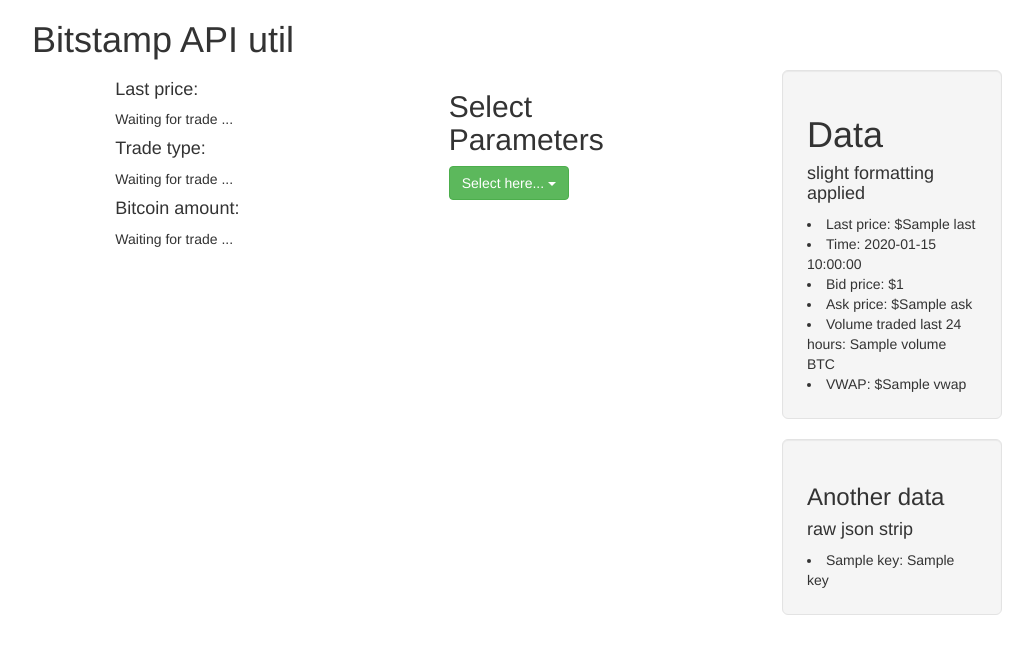
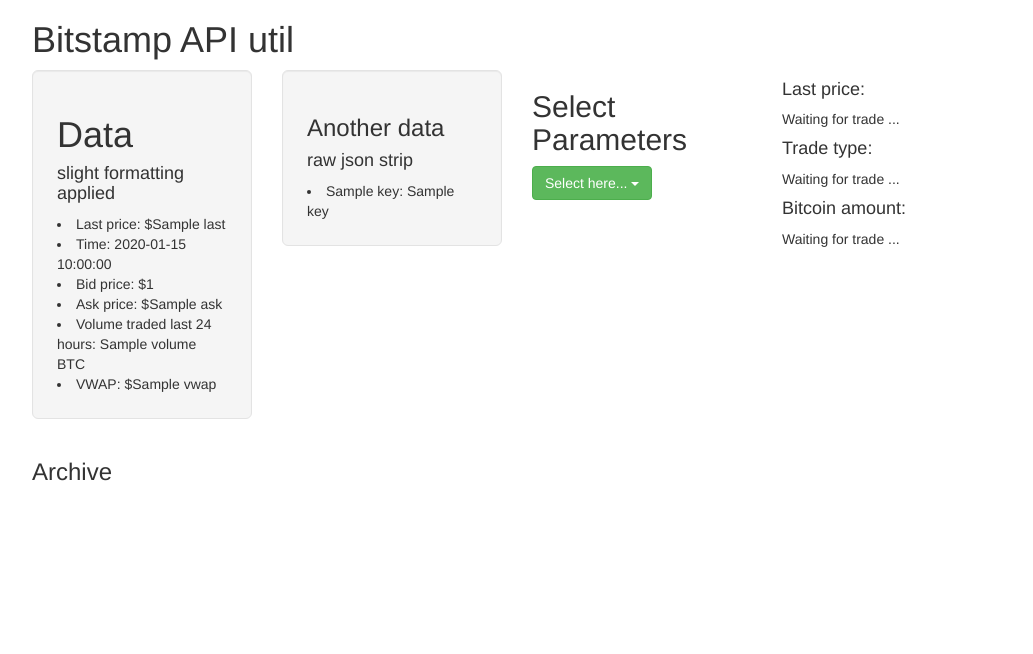
Before and after one commit to obi23lipnik/bitstamp-util, a Flask app: template templates/index.html in a window 1280 px wide. Shown: the top 654 px of the page, without its empty margins (123-1156 px from the left). Run offline with Flask 2, Linux system fonts and the light colour scheme; the template is opened without the code that fills it: most values are stand-ins (such as "Sample title", 1, 10 or a date in 2020); some libraries are stand-ins or nearby versions.

Commit message:
JS Update

```diff
--- a/templates/index.html
+++ b/templates/index.html
@@ -17,13 +17,22 @@
       // Displaying messages
       channel.bind('trade', function(data) {
         console.log(data);
+        var type;
         if (data.type == 0) {
-          document.getElementById('ttype').innerHTML = 'Bought';
+          type = 'Bought';
+          document.getElementById('ttype').innerHTML = type;
         } else {
-          document.getElementById('ttype').innerHTML = 'Sold';
+          type = 'Sold';
+          document.getElementById('ttype').innerHTML = type;
         }
         document.getElementById('price').innerHTML = data.price;
         document.getElementById('btc').innerHTML = data.amount;
+
+        var para = document.createElement("p");
+        var node = document.createTextNode("Trade ID = "+data.id+"    ||    "+data.amount+" BTC "+type+" for $"+data.price+" per BTC, $"+data.price*data.amount+" total");
+        para.appendChild(node);
+        var element = document.getElementById("archive");
+        element.appendChild(para);
       });
     </script>
     <style>
@@ -38,12 +47,31 @@
         <div class="col-sm-12">
           <h1>Bitstamp API util</h1>
         </div>
-        <div class="col-sm-3 col-sm-offset-1">
-          <h4>Last price: </h4><p id=price>Waiting for trade ...</p>
-          <h4>Trade type: </h4><p id=ttype>Waiting for trade ...</p>
-          <h4>Bitcoin amount: </h4><p id=btc>Waiting for trade ...</p>
+        <br />
+
+        <div class="col-sm-3">
+          <div class="well well-lg">
+          <h1>Data</h1>
+          <h4>slight formatting applied</h4>
+          <li>Last price: ${{ data["last"] }}</li>
+          <li>Time: {{ bfDate }}</li>
+          <li>Bid price: ${{ data["bid"]}}</li>
+          <li>Ask price: ${{ data["ask"]}}</li>
+          <li>Volume traded last 24 hours: {{ data["volume"] }} BTC</li>
+          <li>VWAP: ${{data["vwap"]}}</li>
+          </div>
         </div>
-        <div class="col-sm-3 col-sm-offset-1">
+        <div class="col-sm-3">
+          <div class="well well-lg">
+          <h3>Another data</h3>
+          <h4>raw json strip</h4>
+          {% for key in data %}
+              <li>{{ key }}: {{ data[key] }}</li>
+          {% endfor %}
+          </div>
+        </div>
+
+        <div class="col-sm-3">
           <h2>Select Parameters</h2>
           <button class="btn btn-success dropdown-toggle" type="button" data-toggle="dropdown" >
             Select here...
@@ -56,25 +84,14 @@
           </button>
           <br />
         </div>
-        <br />
-        <div class="col-sm-3 col-sm-offset-1">
-          <div class="well well-lg">
-          <h1>Data</h1>
-          <h4>slight formatting applied</h4>
-          <li>Last price: ${{ data["last"] }}</li>
-          <li>Time: {{ bfDate }}</li>
-          <li>Bid price: ${{ data["bid"]}}</li>
-          <li>Ask price: ${{ data["ask"]}}</li>
-          <li>Volume traded last 24 hours: {{ data["volume"] }} BTC</li>
-          <li>VWAP: ${{data["vwap"]}}</li>
-          </div>
-          <div class="well well-lg">
-          <h3>Another data</h3>
-          <h4>raw json strip</h4>
-          {% for key in data %}
-              <li>{{ key }}: {{ data[key] }}</li>
-          {% endfor %}
-          </div>
+
+        <div class="col-sm-3">
+          <h4>Last price: </h4><p id=price>Waiting for trade ...</p>
+          <h4>Trade type: </h4><p id=ttype>Waiting for trade ...</p>
+          <h4>Bitcoin amount: </h4><p id=btc>Waiting for trade ...</p>
+        </div>
+        <div class="col-sm-12" id="archive">
+          <h3>Archive</h3>
         </div>
       </div>
     </div>
```
